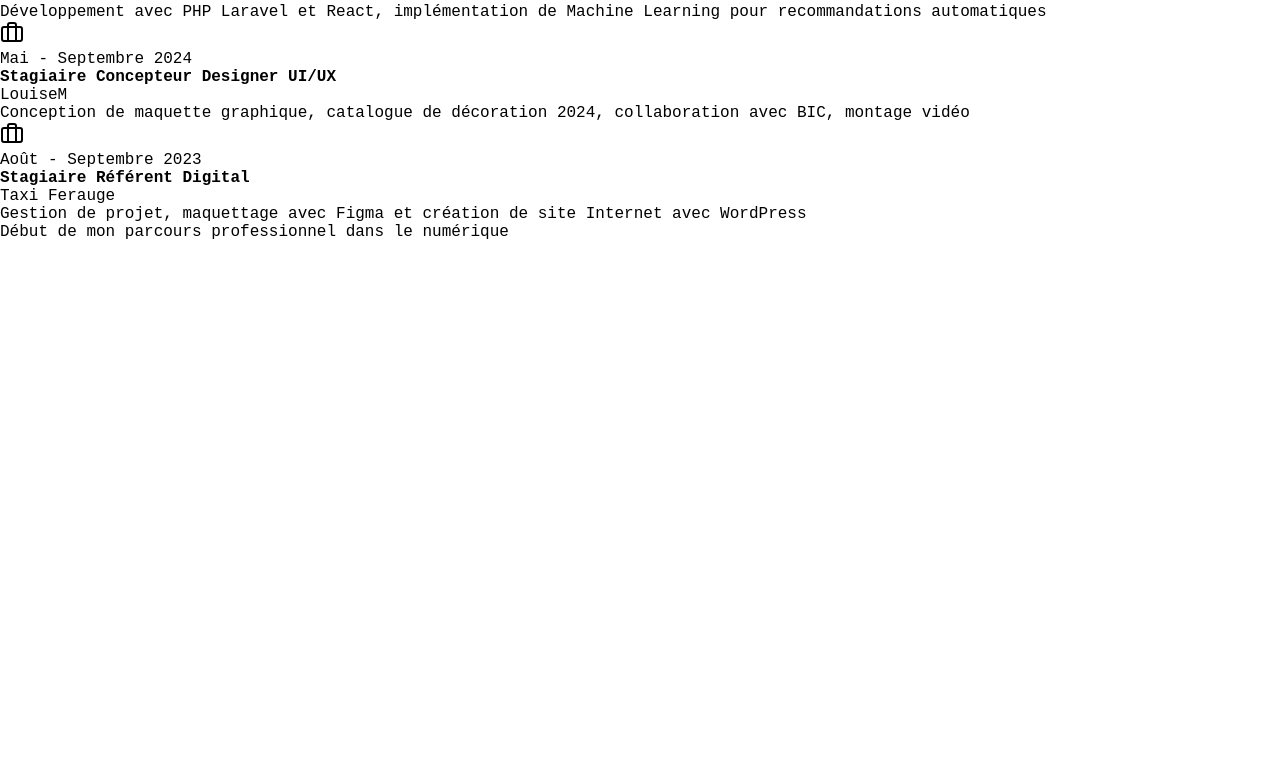
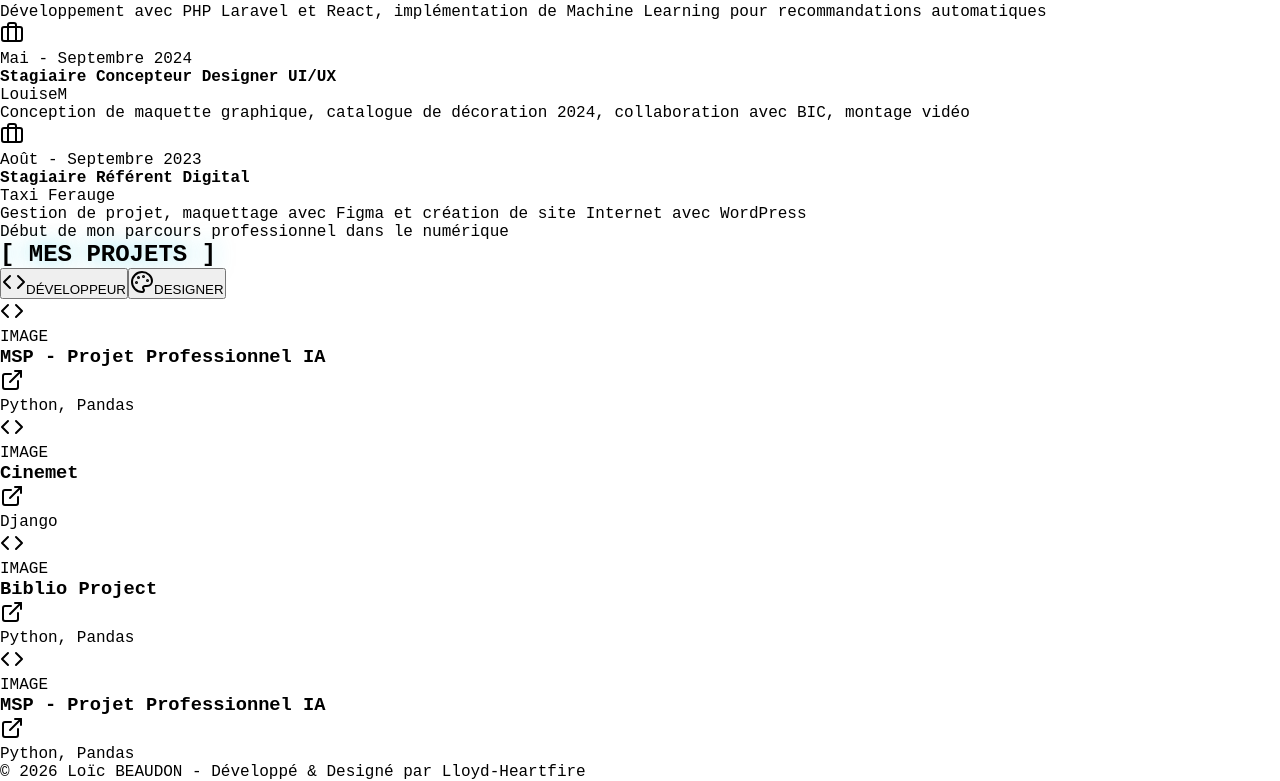
Before and after one commit to Lloyd-Heartfire/Portfolio, a React (Create React App) app: page / in a window 1280 px wide. Shown: the part 1341-2122 px from the top of the page. Before the commit the page ends 1582 px from the top, so only its background shows below. Built offline with nearby package versions, Linux system fonts and the light colour scheme.

Commit message:
Section Project

```diff
--- a/src/App.js
+++ b/src/App.js
@@ -2,10 +2,10 @@ import React from 'react';
 import Background from './components/Background/Background';
 import Home from './components/Home/Home';
 import Timeline from './components/Timeline/Timeline';
-// import Projects from './components/Projects/Projects';
+import Projects from './components/Projects/Projects';
 // import Skills from './components/Skills/Skills';
 // import Contact from './components/Contact/Contact';
-// import Footer from './components/Footer/Footer';
+import Footer from './components/Footer/Footer';
 
 function App() {
   return (
@@ -13,10 +13,10 @@ function App() {
       <Background />
       <Home />
       <Timeline />
-      {/* <Projects /> */}
+      <Projects />
       {/* <Skills /> */}
       {/* <Contact /> */}
-      {/* <Footer /> */}
+      <Footer />
     </div>
   );
 }
--- /dev/null
+++ b/src/components/Projects/Projects.jsx
@@ -0,0 +1,59 @@
+import React, {useState} from "react";
+import {Code, Palette} from "lucide-react";
+import ProjectCard from "./ProjectCard";
+import {devProjects, designProjects} from "../../data/projects";
+
+const Projects = () => {
+    const [activeTab, setActiveTab] = useState('dev');
+
+    return (
+        <section className="relative py-20 px-4">
+            <div className="max-w-6xl mx-auto">
+                <h2 className="text-4xl font-bold text-center mb-12 font-mono text-cyan-300" style={{textShadow: "0 0 20px rgba(34, 211, 238, 0.5"}}>
+                    &#91; MES PROJETS &#93;
+                </h2>
+
+                {/* Toggle Tabs */}
+                <div className="flex justify-center mb-12 gap-4">
+                    <button
+                        onClick={() => setActiveTab("dev")}
+                        className={`^x-8 py-4 font-mono text-lg border-2 transition-all ${
+                            activeTab === "dev"
+                            ? "bg-cyan-500 text-gray-900 border-cyan-500 shadow-lg shadow-cyan-500/50"
+                            : "bg-transparent text-cyan-400 border-cyan-500 hover:bg-cyan-500/10"
+                        }`}
+                        >
+                        <Code className="inline mr-2 w-5 h-5" />
+                        DÉVELOPPEUR
+                    </button>
+                    <button
+                        onClick={() => setActiveTab("design")}
+                        className={`^x-8 py-4 font-mono text-lg border-2 transition-all ${
+                            activeTab === "design"
+                            ? "bg-cyan-500 text-gray-900 border-cyan-500 shadow-lg shadow-cyan-500/50"
+                            : "bg-transparent text-cyan-400 border-cyan-500 hover:bg-cyan-500/10"
+                        }`}
+                        >
+                        <Palette className="inline mr-2 w-5 h-5" />
+                        DESIGNER
+                    </button>
+                </div>
+
+                {/* Projects Grid */}
+                <div className="grid md:grid-cols-2 gap-6">
+                    {activeTab === "dev" ? (
+                        devProjects.map((project, i) => (
+                            <ProjectCard key={i} project={project} isDesign={false} />
+                        ))
+                    ) : (
+                        designProjects.map((project, i) => (
+                            <ProjectCard key={i} project={project} isDesign={true} />
+                        ))
+                    )}
+                </div>
+            </div>
+        </section>
+    );
+};
+
+export default Projects;
--- a/src/data/projects.js
+++ b/src/data/projects.js
@@ -1,4 +1,4 @@
-export const webProjects = [
+export const devProjects = [
     {
         title: "MSP - Projet Professionnel IA",
         tech: "Python, Pandas",
```
